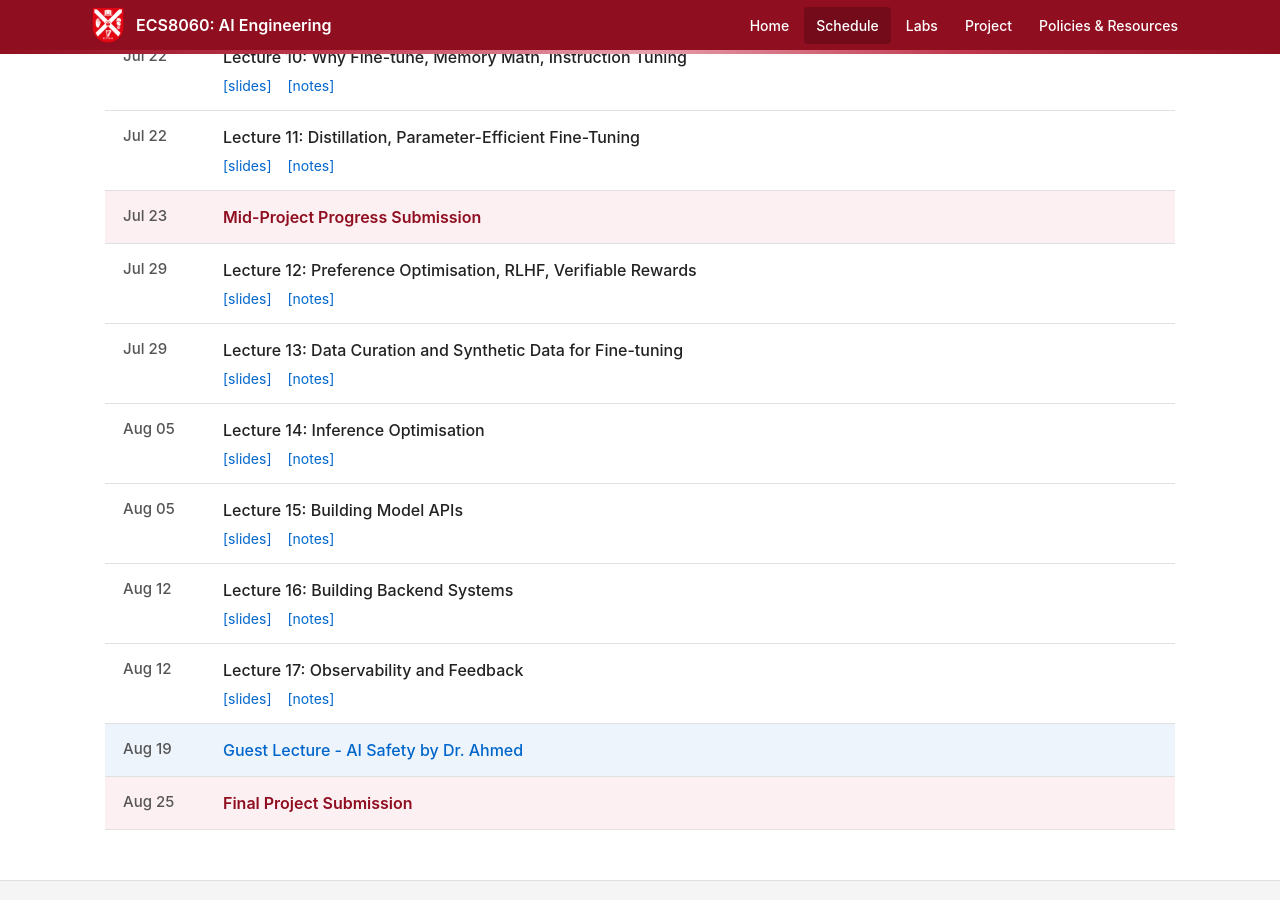
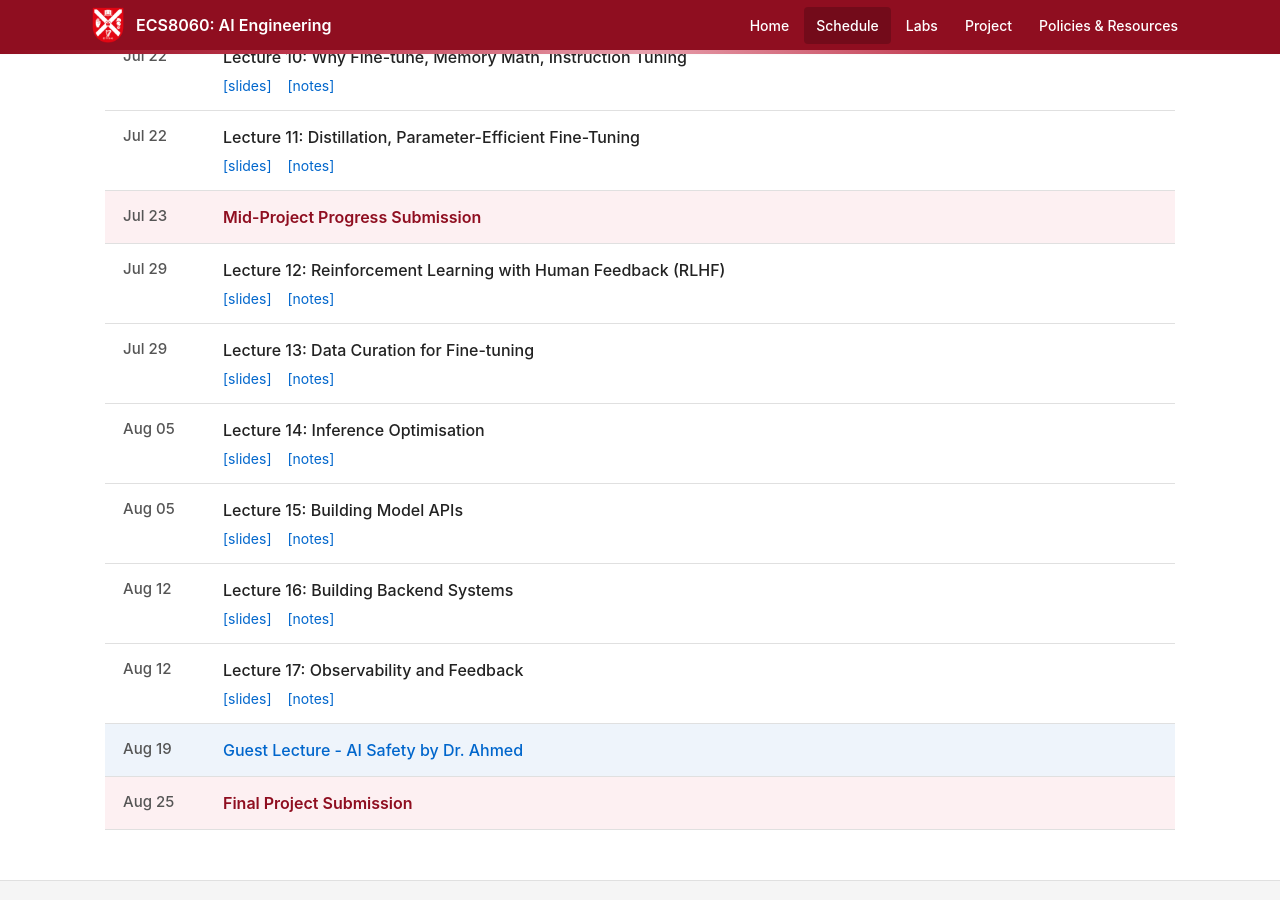
Before and after one commit to awaisrauf/ai_engineering_course, a Jekyll site: the page built from schedule.html, in a window 1280 px wide and 900 px high, scrolled down 1675 px. Built offline with Jekyll 4.4.1, drawn with Linux system fonts in a browser that asks for light colours.

Commit message:
changes in schedule

```diff
--- a/_data/schedule.yml
+++ b/_data/schedule.yml
@@ -159,7 +159,7 @@
         - date: "2026-07-22"
           type: lab
           num: 7
-          title: "Fine-tuning & Parameter-Efficient Methods"
+          title: "Memory Math, Fine-tuning & Parameter-Efficient Methods"
 
         - date: "2026-07-23"
           type: deadline
@@ -171,14 +171,14 @@
         - date: "2026-07-29"
           type: lecture
           num: 12
-          title: "Preference Optimisation, RLHF, Verifiable Rewards"
+          title: "Reinforcement Learning with Human Feedback (RLHF)"
           slides: "/slides/lecture-12.pdf"
           notes: "/notes/lecture-12"
 
         - date: "2026-07-29"
           type: lecture
           num: 13
-          title: "Data Curation and Synthetic Data for Fine-tuning"
+          title: "Data Curation for Fine-tuning"
           slides: "/slides/lecture-13.pdf"
           notes: "/notes/lecture-13"
 
```
